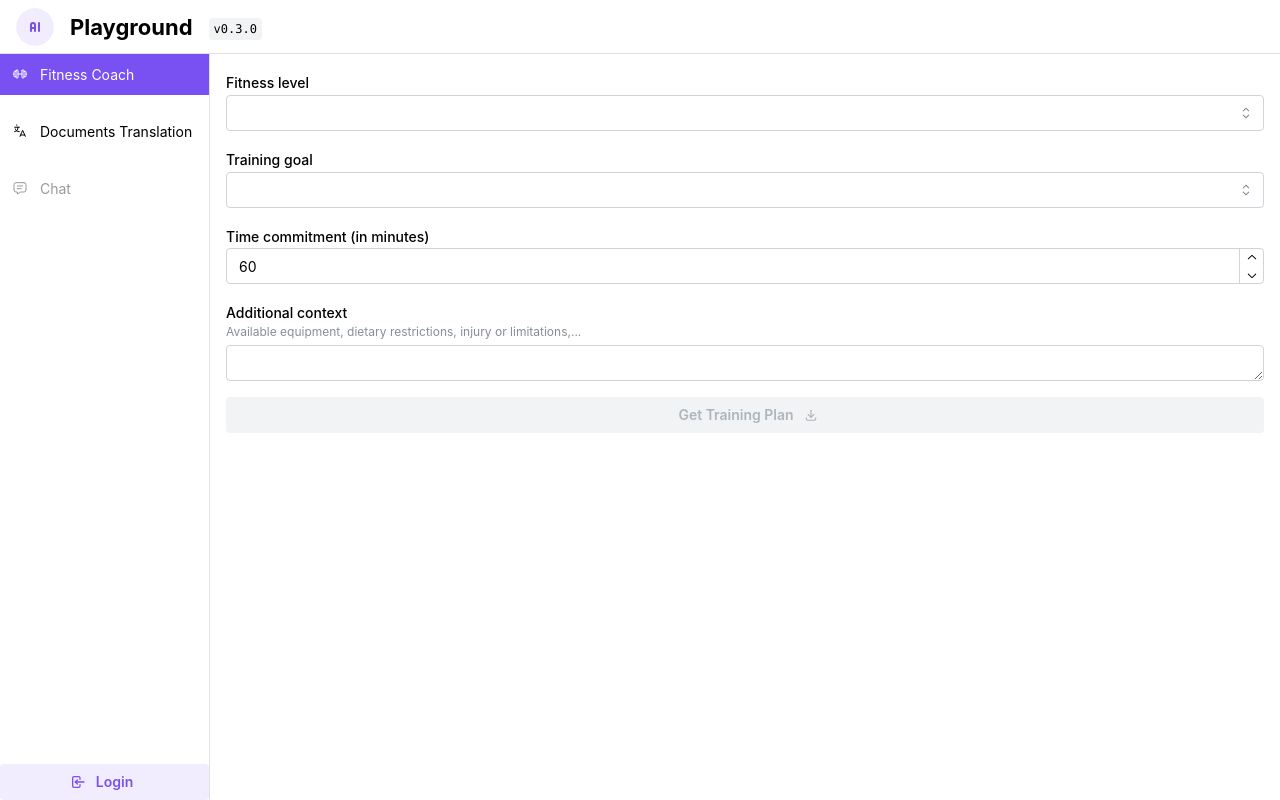
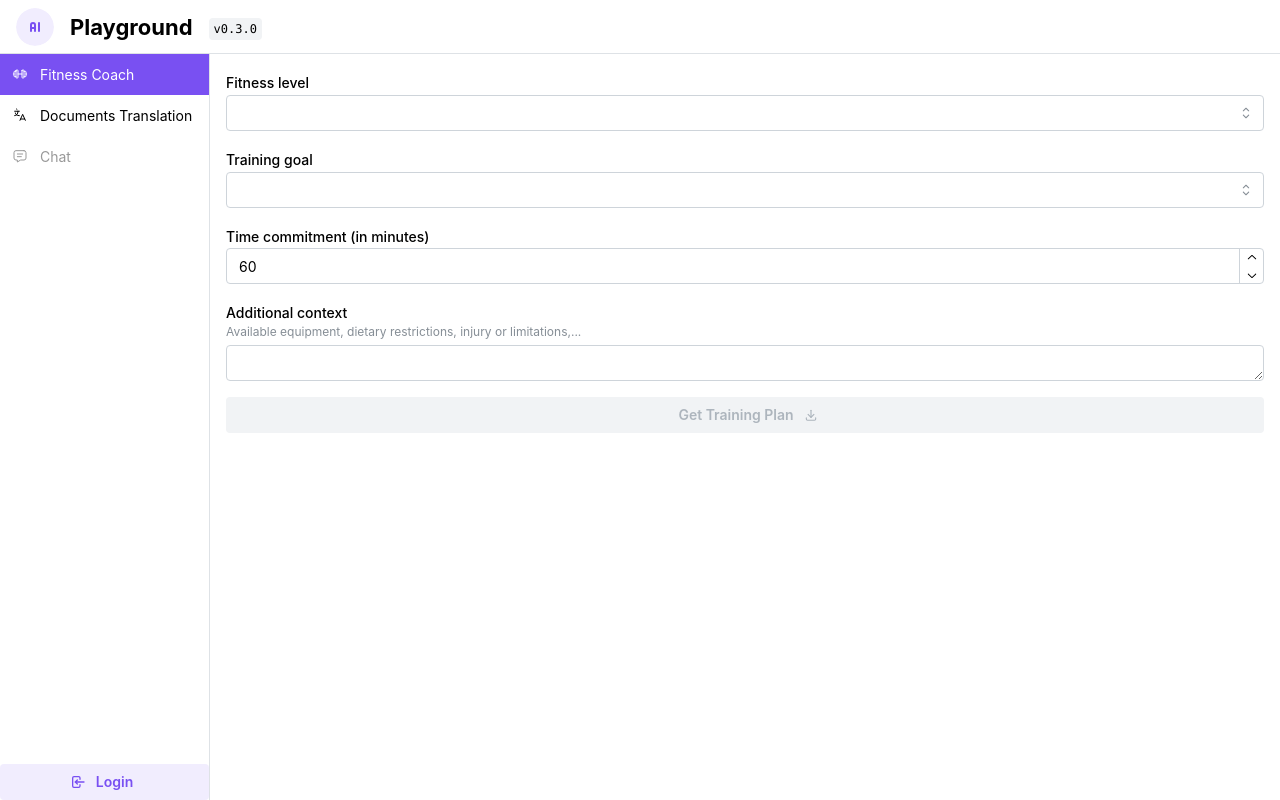
Before and after one commit to lydongcanh/playground-ai, a React (Vite) app: page / in a window 1280 px wide. Built offline with nearby package versions, Linux system fonts and the light colour scheme.

Commit message:
Remove gap in sidebar.

```diff
--- a/src/App.tsx
+++ b/src/App.tsx
@@ -31,7 +31,7 @@ function App() {
       </AppShell.Header>
       <AppShell.Navbar>
         <Stack justify="space-between" style={{ height: "100%" }}>
-          <Stack>
+          <Stack gap={0}>
             <NavLink
               variant="filled"
               active={navId === 0}
```
